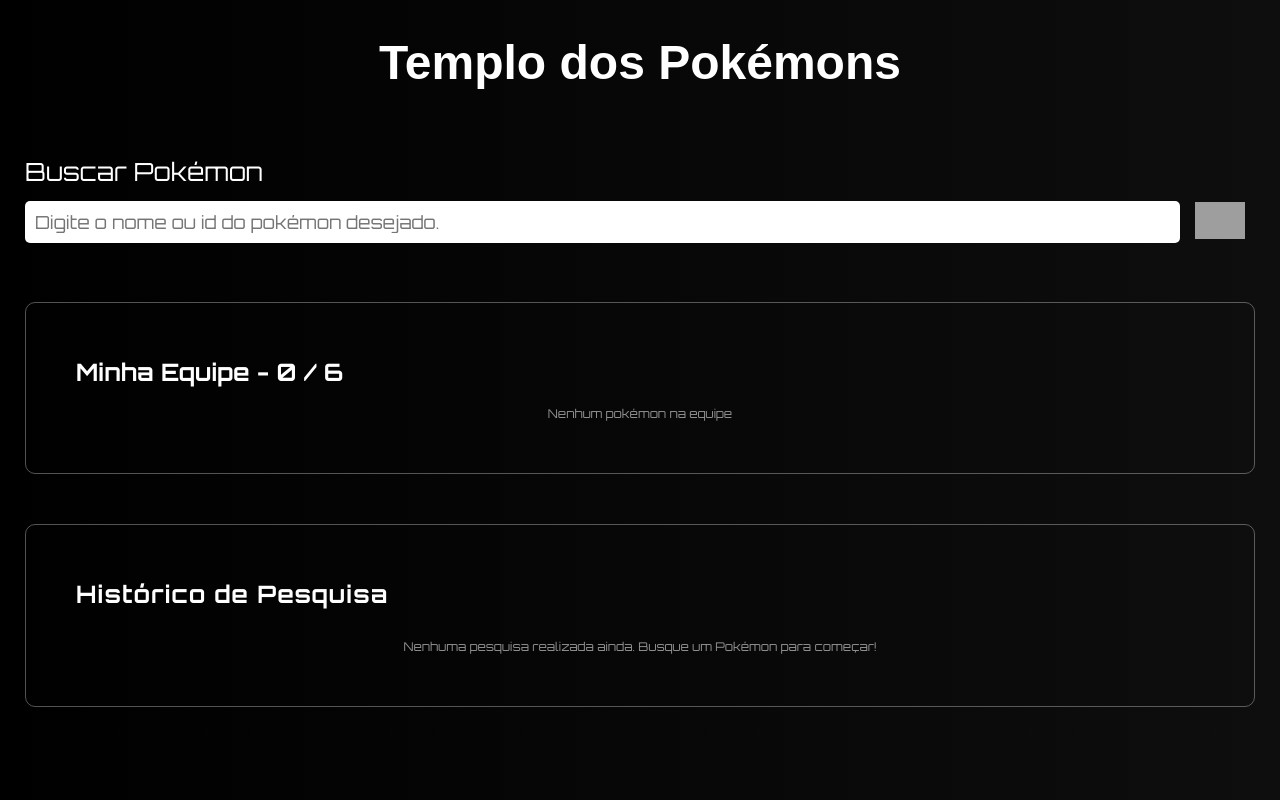
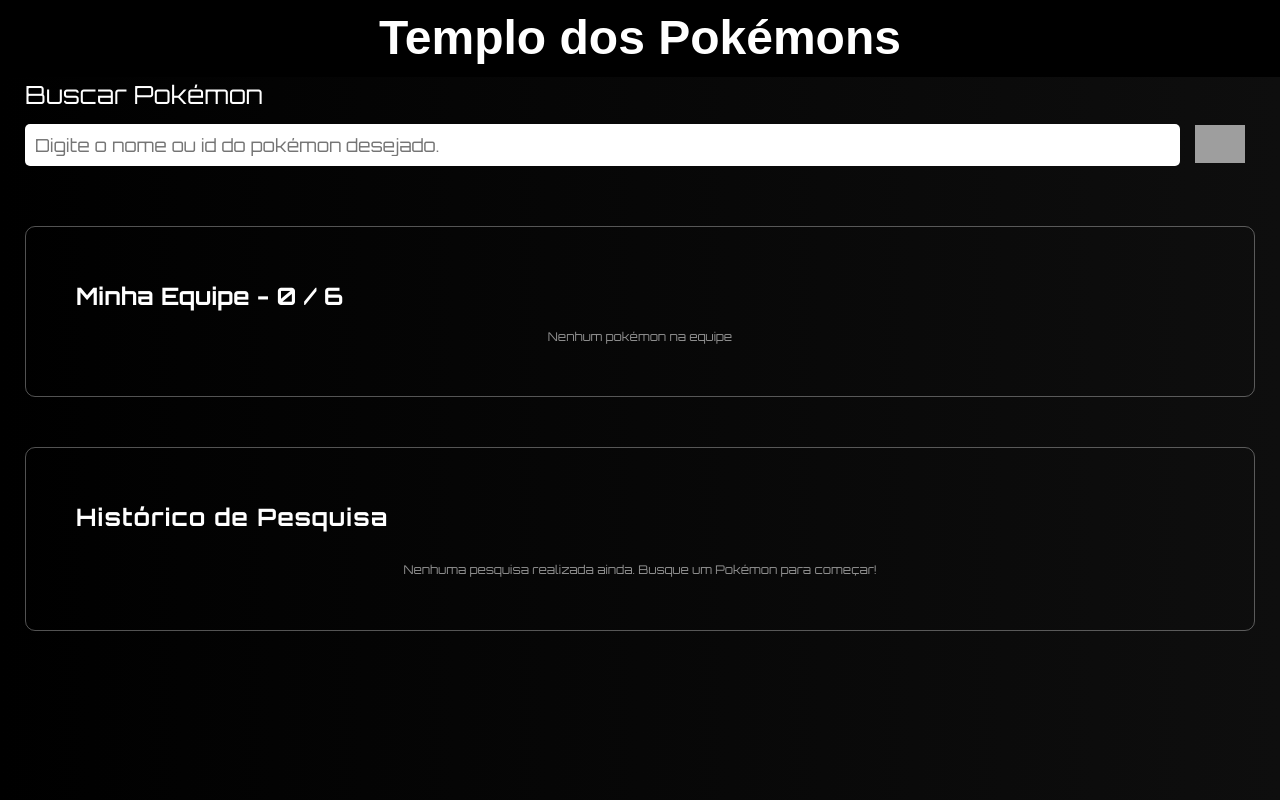
Before and after one commit to GabrielReiiss/TemploPokemon, a React (Vite) app in the folder Templo/: page / in a window 1280 px wide. Built offline with nearby package versions, Linux system fonts and the light colour scheme; grey boxes are pictures that could not be loaded; a web font is replaced by a local one.

Commit message:
Pequeno ajuste no header da página

```diff
--- a/Templo/src/App.css
+++ b/Templo/src/App.css
@@ -1,4 +1,13 @@
 @import url('https://fonts.googleapis.com/css2?family=Orbitron:wght@400..900&family=Slackey&display=swap');
+
+header {
+  position: fixed;
+  top: 0;
+  left: 0;
+  width: 100%;
+  z-index: 1000;
+  background-color: black;
+}
 
 .container {
     max-width: 1400px;
--- a/Templo/src/App.jsx
+++ b/Templo/src/App.jsx
@@ -57,7 +57,9 @@
 
   return (
     <div className='container'>
-      <h1>Templo dos Pokémons</h1>
+      <header>
+        <h1>Templo dos Pokémons</h1>
+      </header>
       <div className='container-busca'>
         <p>Buscar Pokémon</p>
         <div className='search-row'>
```
